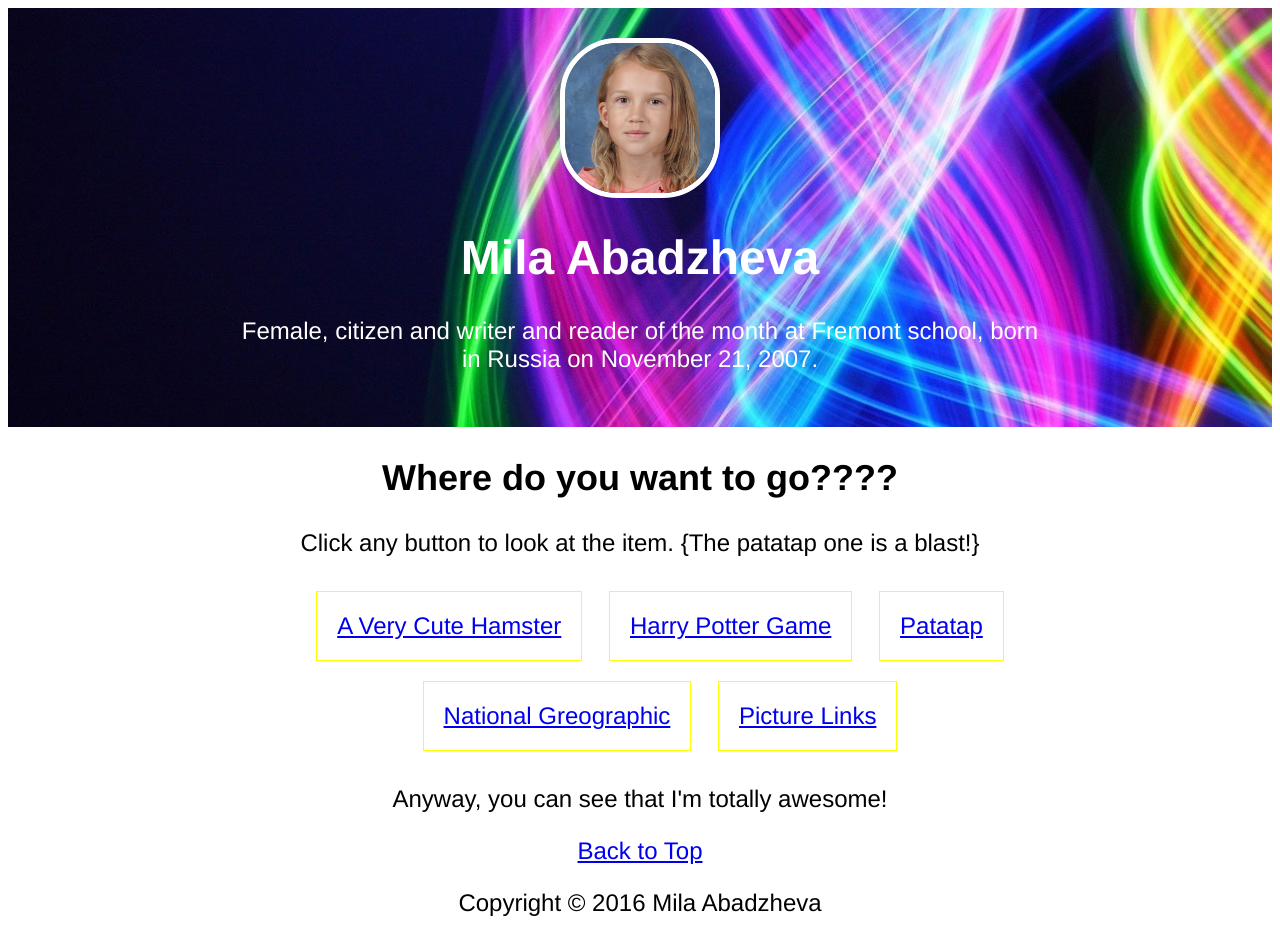
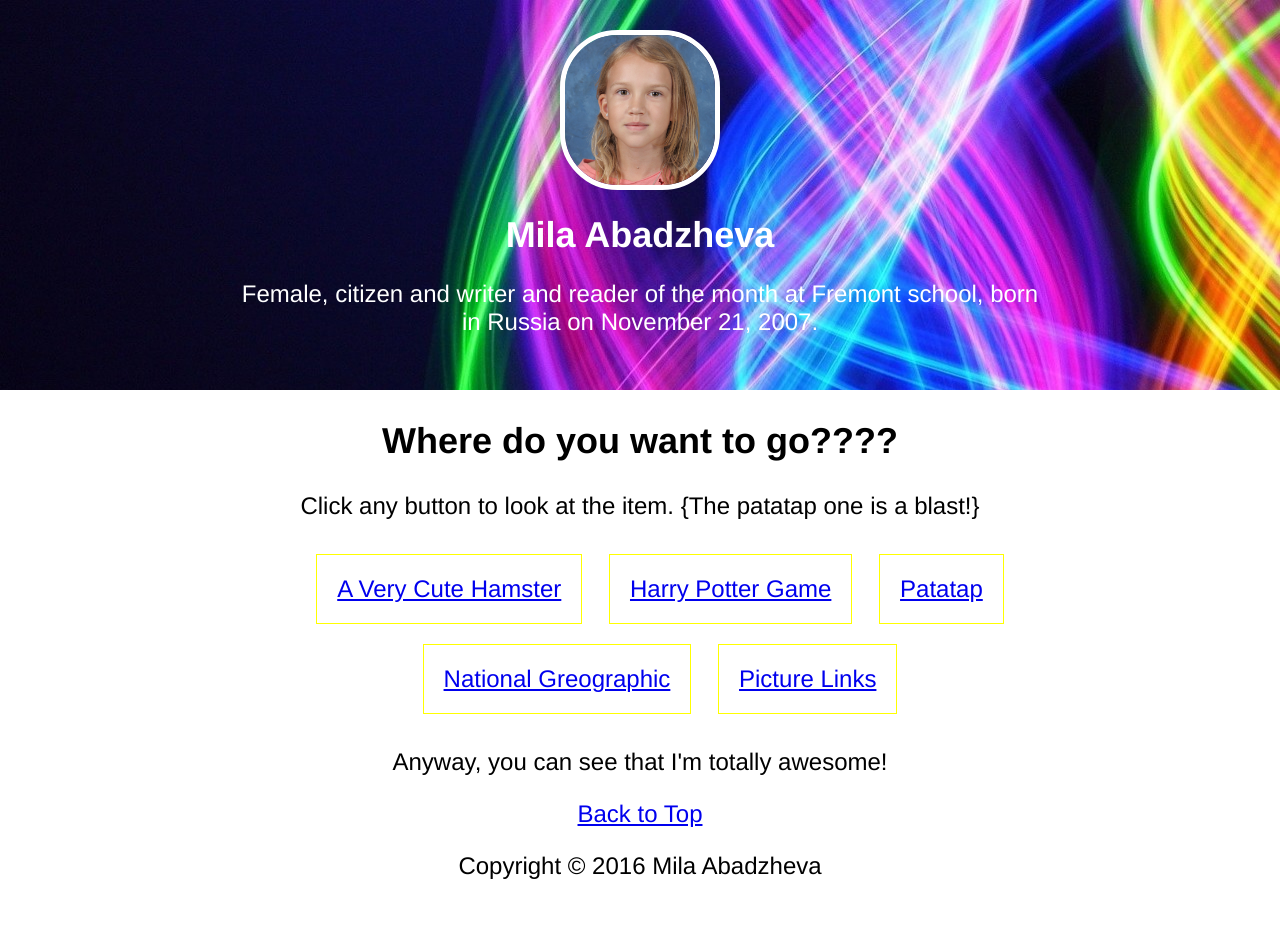
Before and after one commit to milaontheweb/milaontheweb.github.io, a plain HTML site: page index.html in a window 1280 px wide. After the commit the page ends 904 px from the top, so only its background shows below. Drawn offline with Linux system fonts and the light colour scheme.

Commit message:
h1 font size and body margin

```diff
--- a/index.html
+++ b/index.html
@@ -7,6 +7,7 @@
 	body {
 		font-family: "Chalkduster","Chiller", "Helvetica", "Tahoma", sans-serif;
 		font-size: 24px;
+		margin: 0;
 	}
 	header > div,
 	footer,
@@ -21,6 +22,9 @@
 		background-size: cover;
 		color: white;
 		padding: 30px;
+	}
+	header > div > h1 {
+		font-size: 36px;
 	}
 	header > div > img {
 		max-width: 150px;
```
